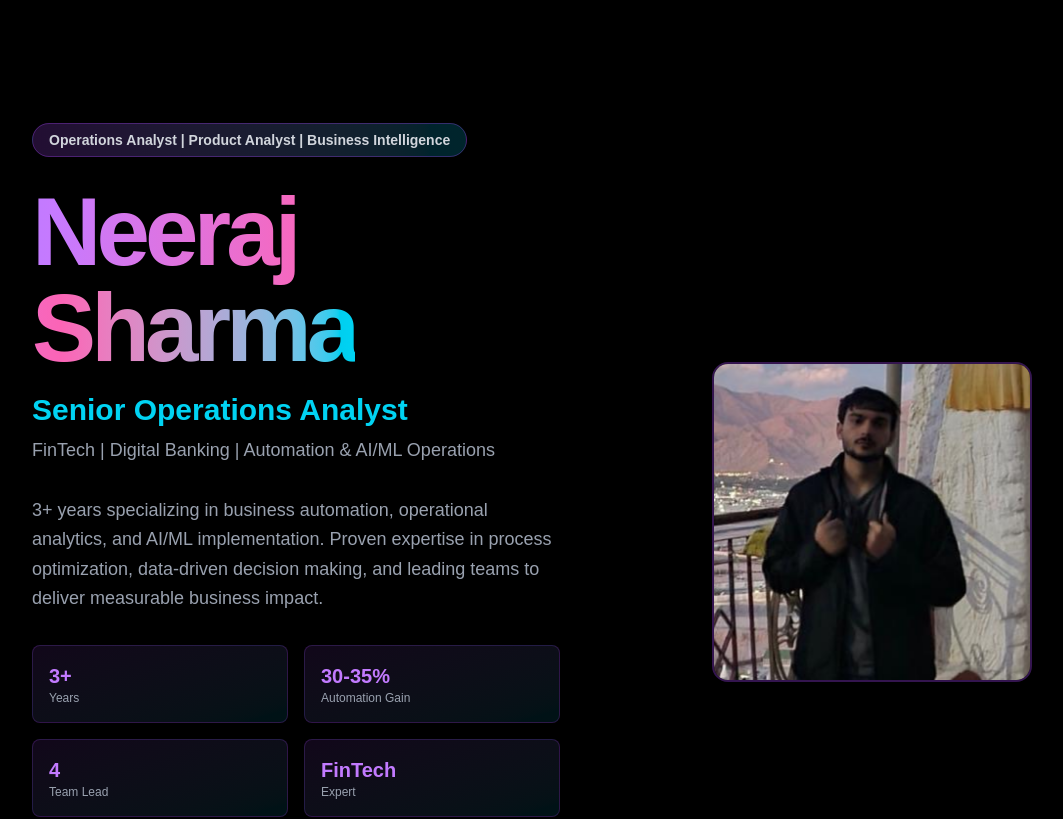
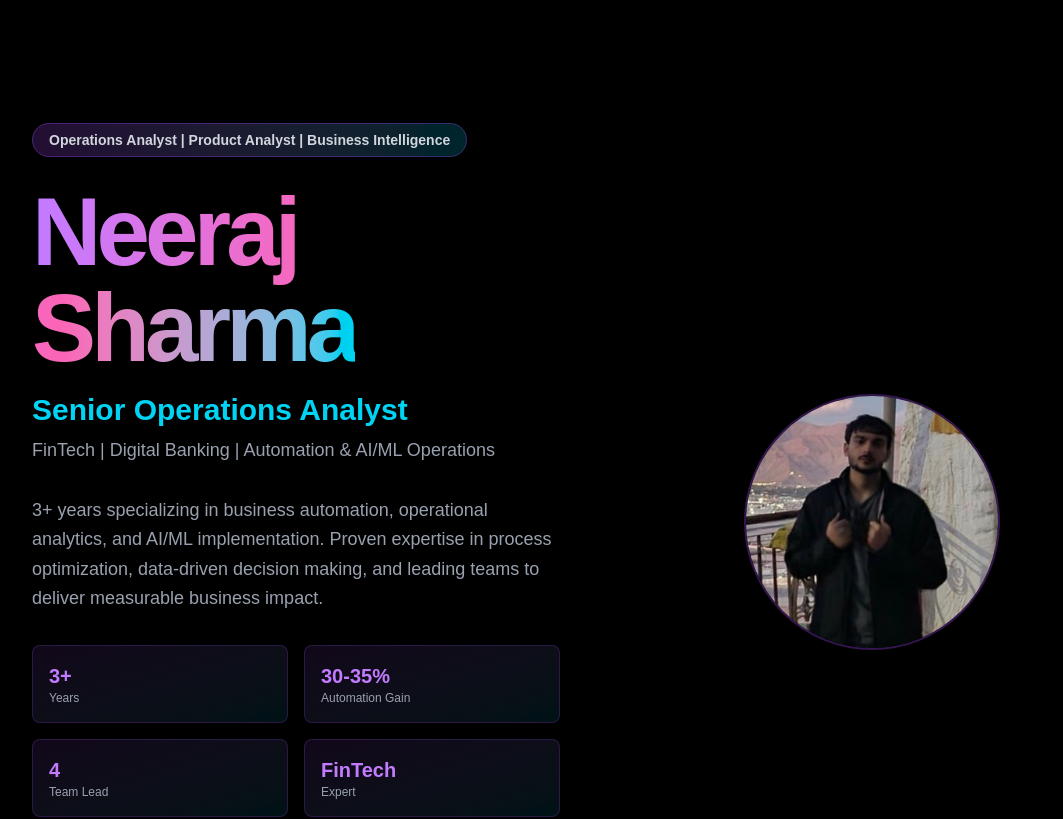
Before and after one commit to neeraj7895/neeraj-portfolio, a Next.js app: page / in a window 1280 px wide. Shown: the top 819 px of the page, without its empty margins (56-1119 px from the left). Built offline with nearby package versions, Linux system fonts and the light colour scheme.

Commit message:
Updated portfolio content

```diff
--- a/app/page.tsx
+++ b/app/page.tsx
@@ -214,8 +214,8 @@ export default function Home() {
               whileHover={{ y: -10 }}
               className="relative group"
             >
-              {/* Image container */}
-              <div className="relative w-80 h-80 rounded-2xl overflow-hidden border-2 border-purple-500/30 group-hover:border-purple-500/60 transition-all">
+              {/* Image container - Rounded & Smaller */}
+              <div className="relative w-64 h-64 rounded-full overflow-hidden border-2 border-purple-500/30 group-hover:border-purple-500/60 transition-all">
                 <Image
                   src="/profile.png"
                   alt="Neeraj Sharma"
```
